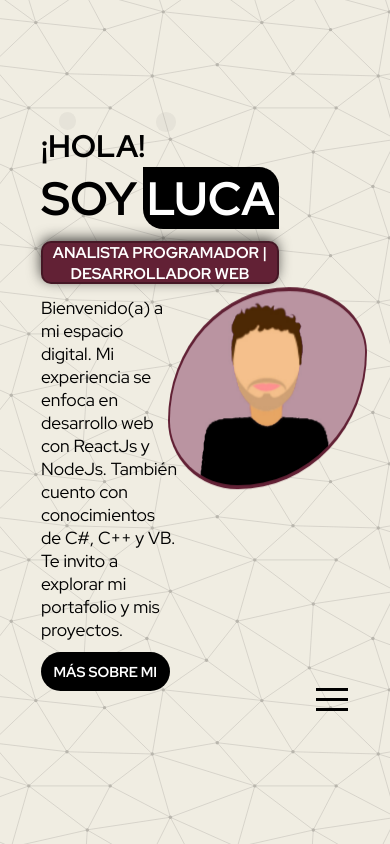
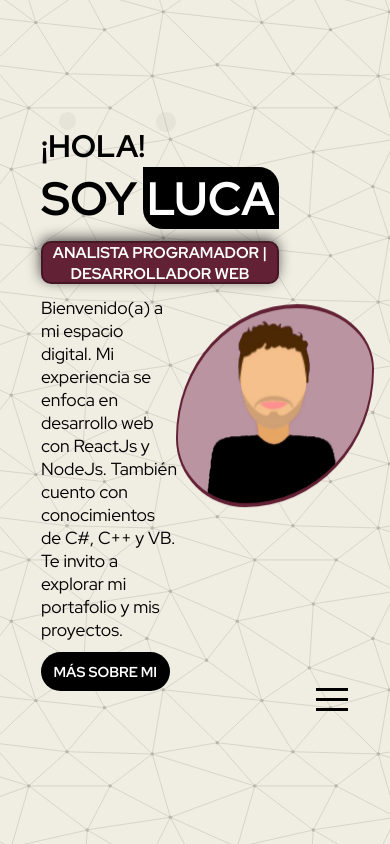
Before and after one commit to lucagiallonardi/my-portfolio, a React (Create React App) app: page / in a window 390 px wide. Built offline with nearby package versions, Linux system fonts and the light colour scheme.

Commit message:
changes responsive and info

```diff
--- a/src/pages/Home/Home.css
+++ b/src/pages/Home/Home.css
@@ -260,8 +260,8 @@ z-index: 2;
     }
     .homeImg{
         width: 50vw;
-        margin-top: -19vw;
-        left: 43vw;
+        margin-top: -10vw;
+        left: 45vw;
         position: absolute;
 
     }
--- a/src/pages/Portfolio/Projects/Proj2.jsx
+++ b/src/pages/Portfolio/Projects/Proj2.jsx
@@ -17,11 +17,11 @@ const Proj2 = () => {
                 <div className='descProj2'>
             <h1>PLATAFORMA WEB INSPIRADA EN GOOGLE TV</h1>
             <h3>Tecnologías: ReactJs, NodeJs Express y MongoDB</h3>
-            <p className='parrafoProj2'>El mismo consta de una plataforma web fullstack desde la cual cada usuario puede "instalar" las aplicaciones de Streaming que use para poder acceder a ellas de manera mas rapida.
+            <p className='parrafoProj2'>El mismo consta de una plataforma web fullstack desde la cual cada usuario puede "instalar" las aplicaciones de Streaming que use para poder acceder a ellas de manera rapida.
                 Además de esto, el usuario tambien puede agregar "Favoritos", indicando titulo, link de la pagina y la url de alguna imagen que represente dicho favorito.<br/>
-                Como mencione anteriormente, cada usuario puede personalizar los iconos que apareceran en inicio a su gusto y segun sus necesidades. Para ello cree un sistema de registro y login utilizando nodejs, express y mongodb como base de datos.<br/>
-                Para que estos datos estén seguros he cifrado las contraseñas en el servidor previo al guardado en la base de datos mediante el uso de dependencias y utilizo un sistema de tokens para realizar la autenticación de los usuarios luego de realizar el login.<br/>
-                Con respecto a las aplicaciones, paso a comentar como funcionan. Al registrarse un usuario nuevo se crean automaticamente en la base de datos los items que seran las aplicaciones prederterminadas para todos los usuarios.
+                Cada usuario puede personalizar los iconos que apareceran en inicio a su gusto. Para ello creé un sistema de registro y login utilizando nodejs, express y mongodb como base de datos.<br/>
+                Para que estos datos estén seguros he cifrado las contraseñas en el servidor y utilicé un sistema de tokens para autenticar los inicios de sesión de los usuarios.<br/>
+                Con respecto a las aplicaciones, al registrarse un usuario nuevo se crean automaticamente en la base de datos los items que seran las aplicaciones prederterminadas que apareceran en el Home de todos los usuarios.
                 Una vez que el usuario inicie sesion podrá dirigirse a la sección "Apps" donde encontrara varios items predefinidos allí en forma de aplicaciones, los cuales podrá instalar o desinstalar segun desee, lo que hara que en la pagina de inicio aparezcan o desaparezcan según corresponda.<br/>
                 Los procesos de instalar y desinstalar no son mas que solicitudes a la base de datos, donde al desinstalar se elimina un item asignado al usuario y al instalar se crea un item nuevo, mostrandose en la pantalla de inicio.<br/>
                 Los estilos fueron realizados todos con CSS salvo algunos items como el navBar y algunos sliders que fueron creados con Bootstrap.<br/>
```
